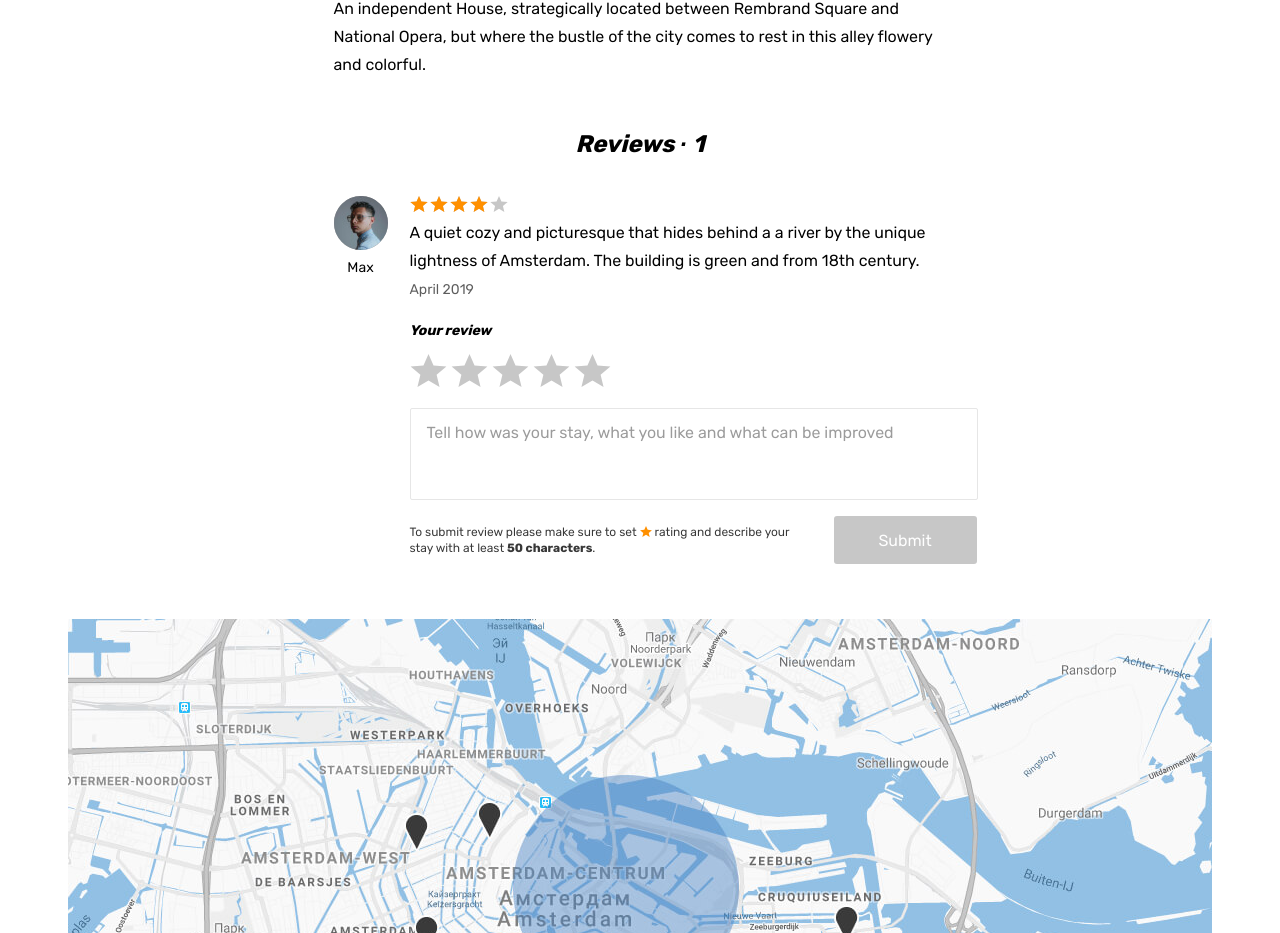
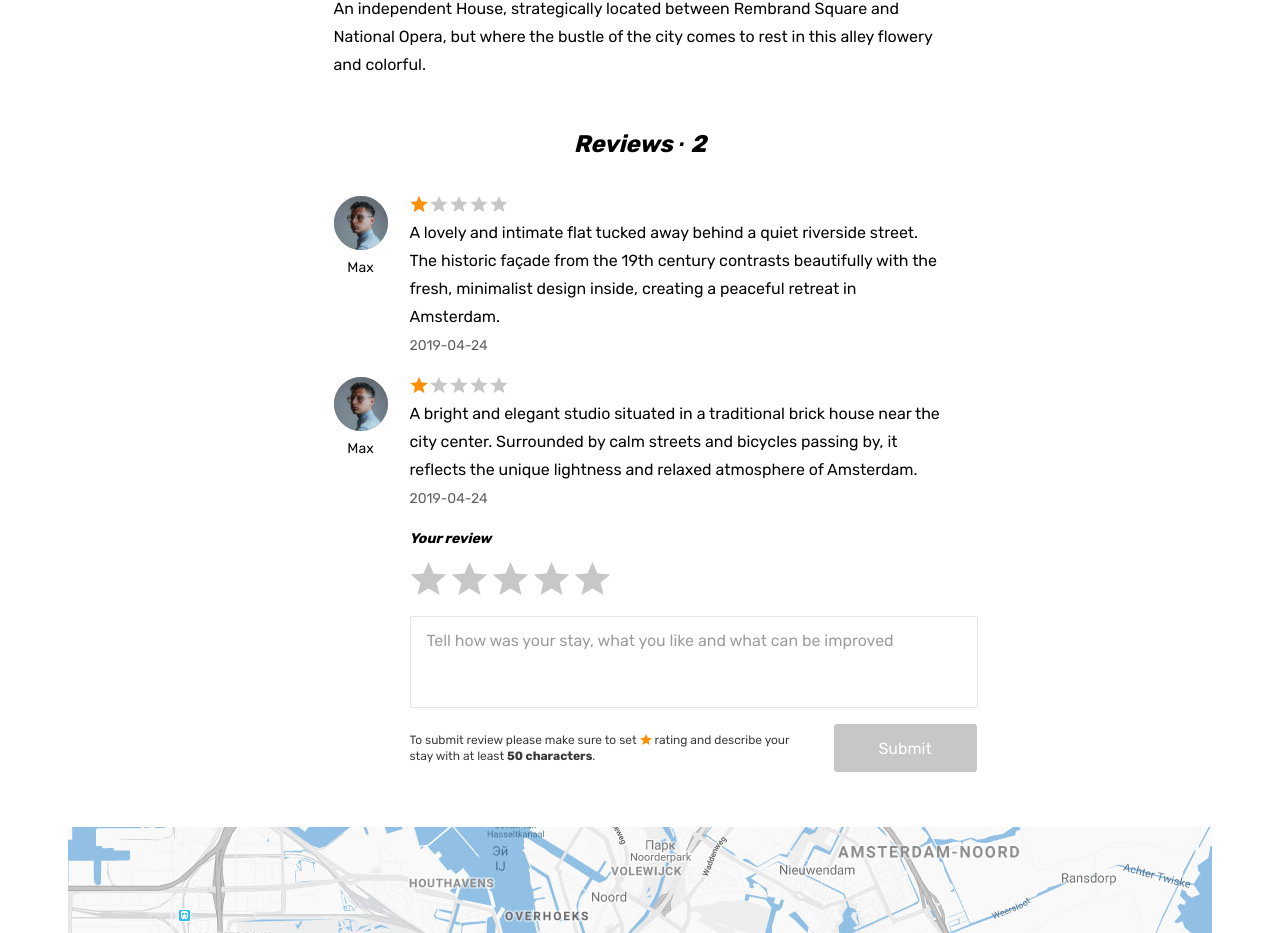
Before and after one commit to htmlacademy-react/2304421-six-cities-3, a React (Vite) app: page /offer/0bf5ad9e-5b13-477f-bbbf-2d8bf7731117 in a window 1280 px wide. Shown: the part 1293-2226 px from the top of the page. Built offline with nearby package versions, Linux system fonts and the light colour scheme.

Commit message:
Edits OfferPage component

```diff
--- a/src/pages/offer-page/offer-page.tsx
+++ b/src/pages/offer-page/offer-page.tsx
@@ -7,6 +7,7 @@ import OfferInsideItem from './offer-inside-item';
 import { Offer } from '../../types/types';
 import { useParams, Navigate } from 'react-router-dom';
 import OfferReviewForm from './offer-review-form';
+import ReviewsList from './reviews-list/reviews-list';
 
 type OfferPageProps = {
   offers: Offer[];
@@ -110,41 +111,7 @@ function OfferPage({ offers }: OfferPageProps): JSX.Element {
               </div>
             </div>
             <section className="offer__reviews reviews">
-              <h2 className="reviews__title">
-                Reviews · <span className="reviews__amount">1</span>
-              </h2>
-              <ul className="reviews__list">
-                <li className="reviews__item">
-                  <div className="reviews__user user">
-                    <div className="reviews__avatar-wrapper user__avatar-wrapper">
-                      <img
-                        className="reviews__avatar user__avatar"
-                        src="img/avatar-max.jpg"
-                        width={54}
-                        height={54}
-                        alt="Reviews avatar"
-                      />
-                    </div>
-                    <span className="reviews__user-name">Max</span>
-                  </div>
-                  <div className="reviews__info">
-                    <div className="reviews__rating rating">
-                      <div className="reviews__stars rating__stars">
-                        <span style={{ width: '80%' }} />
-                        <span className="visually-hidden">Rating</span>
-                      </div>
-                    </div>
-                    <p className="reviews__text">
-                      A quiet cozy and picturesque that hides behind a a river
-                      by the unique lightness of Amsterdam. The building is
-                      green and from 18th century.
-                    </p>
-                    <time className="reviews__time" dateTime="2019-04-24">
-                      April 2019
-                    </time>
-                  </div>
-                </li>
-              </ul>
+              <ReviewsList offer={offer}/>
               <OfferReviewForm />
             </section>
           </div>
--- a/src/pages/offer-page/reviews-list/reviews-list.tsx
+++ b/src/pages/offer-page/reviews-list/reviews-list.tsx
@@ -6,16 +6,29 @@ import { Offer } from '../../../types/types';
 
 type ReviewsList = {
   offer: Offer;
-}
+};
 
-function ReviewsList({offer}: ReviewsList): JSX.Element {
+function ReviewsList({ offer }: ReviewsList): JSX.Element {
   const reviewDate = '2019-04-24';
-  const currentComments = getRandomCards(mockComments, getRandomUniqueInteger(1, mockComments.length));
+  const commentsCount = getRandomUniqueInteger(1, mockComments.length);
+  const currentComments = getRandomCards(mockComments, commentsCount);
 
   return (
-    <ul className="reviews__list">
-      {currentComments.map((comment) => <ReviewsItem key={comment} offer={offer} comment={comment} date={reviewDate} />)}
-    </ul>
+    <>
+      <h2 className="reviews__title">
+        Reviews · <span className="reviews__amount">{commentsCount}</span>
+      </h2>
+      <ul className="reviews__list">
+        {currentComments.map((comment) => (
+          <ReviewsItem
+            key={comment}
+            offer={offer}
+            comment={comment}
+            date={reviewDate}
+          />
+        ))}
+      </ul>
+    </>
   );
 }
 
```
